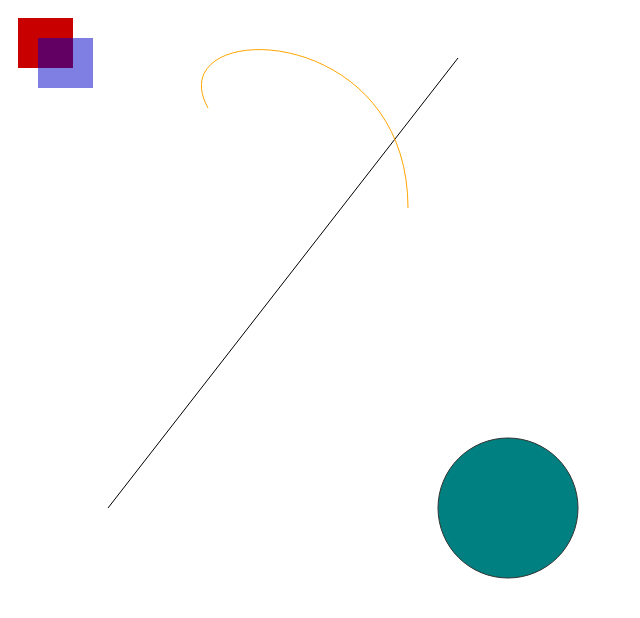
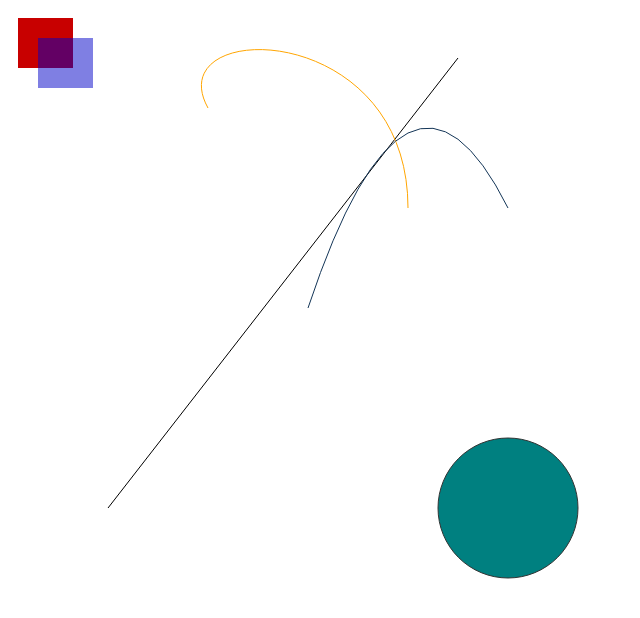
Before and after one commit to vbvyas/canvas-example, a plain HTML site: page index.html in a window 1280 px wide. Shown: the whole page, without its empty margins (0-640 px from the left). Drawn offline with Linux system fonts and the light colour scheme.

Commit message:
Update index.html

```diff
--- a/index.html
+++ b/index.html
@@ -36,11 +36,22 @@
 
         // Bezier curve
         context.beginPath();
+        // starting point
         context.moveTo(200, 100);
-        // startingPoint.x, startingPoint.y, controlPoint1.x, controlPoint2.y, endingPoint.x, endingPoint.y
+        // controlPoint1.{x, y}, controlPoint2.{x, y}, endingPoint.{x, y}
         context.bezierCurveTo(150, 10, 400, 10, 400, 200);
         context.lineWidth = 1;
         context.strokeStyle = 'orange';
+        context.stroke();
+
+        // Quadratic curve
+        context.beginPath();
+        // starting point
+        context.moveTo(300, 300);
+        // controlPoint.{x, y}, endingPoint.{x, y}
+        context.quadraticCurveTo(400, 0, 500, 200);
+        context.lineWidth = 1;
+        context.strokeStyle = '#123456';
         context.stroke();
       }
     </script>
```
